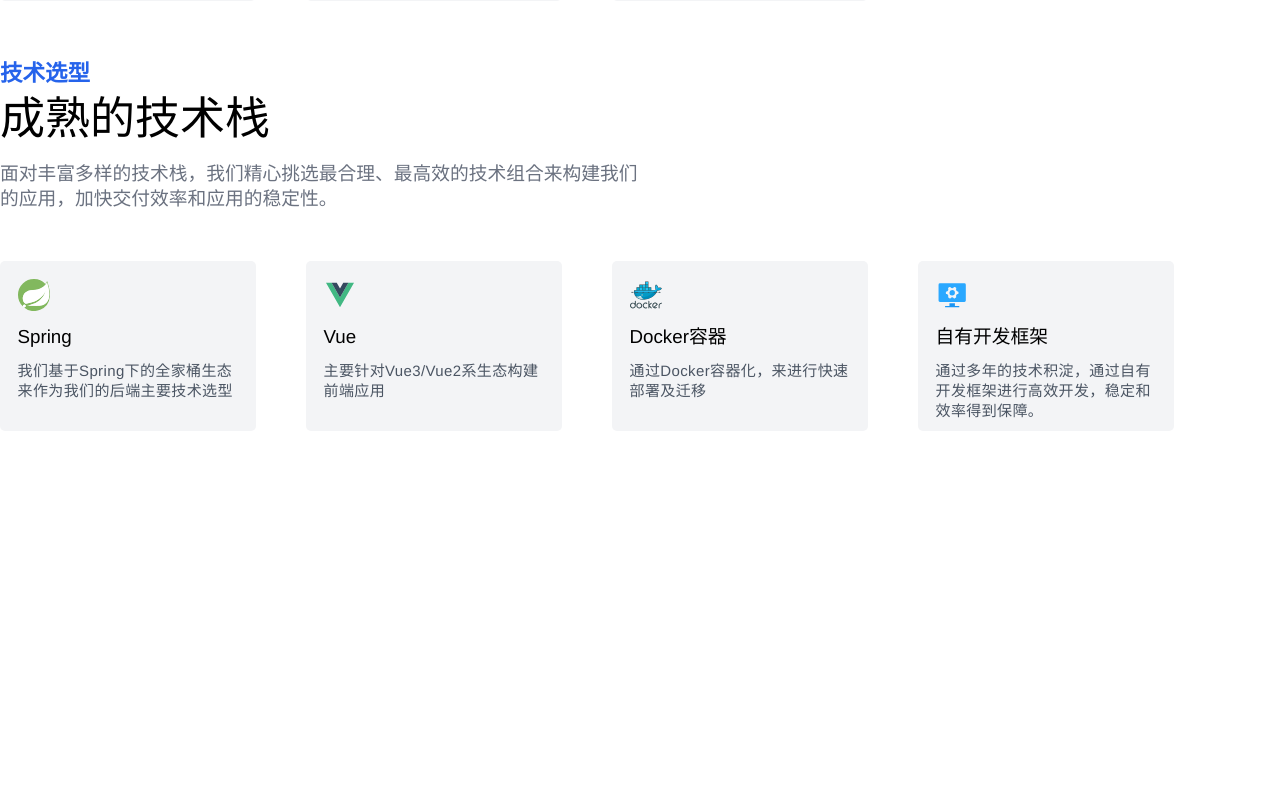
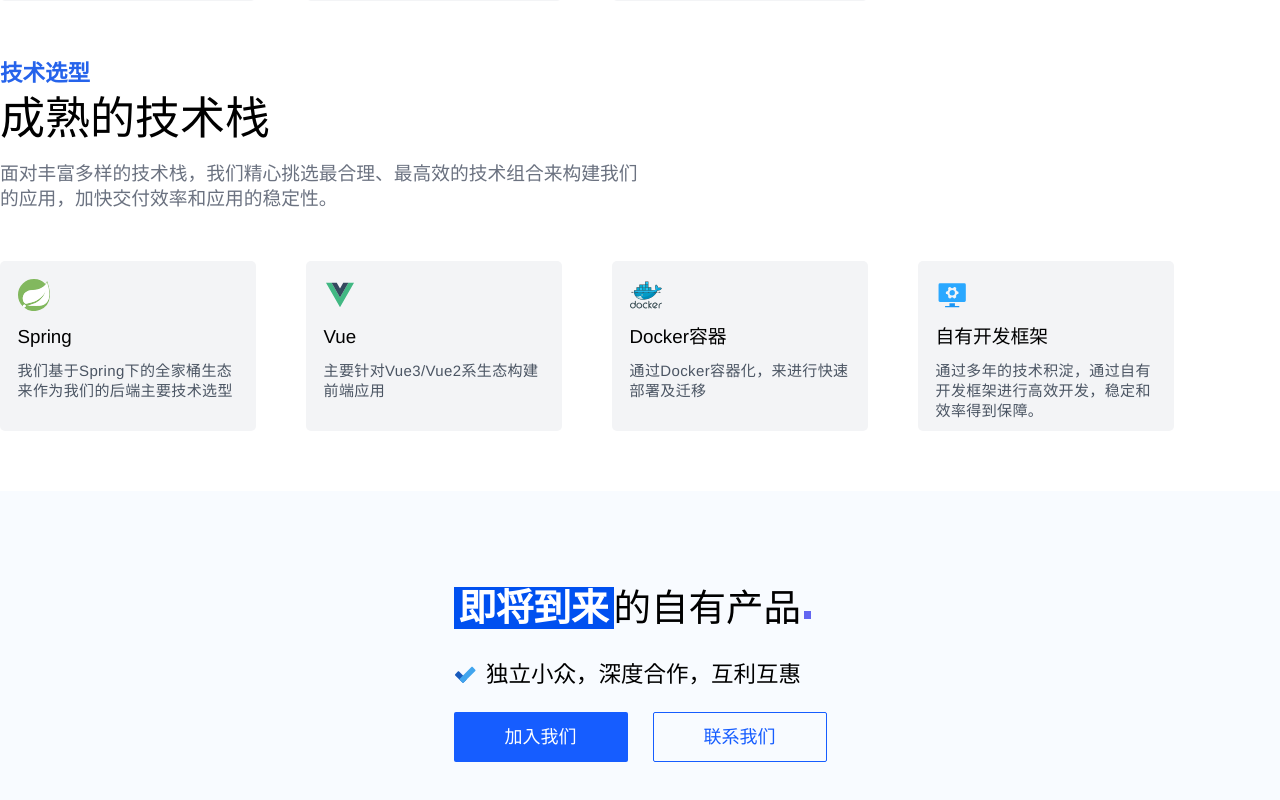
Before and after one commit to zangxiyang/eend-vue-front, a Vue app: page / in a window 1280 px wide. Shown: the part 894-1694 px from the top of the page. Before the commit the page ends 1385 px from the top, so only its background shows below. Built offline with nearby package versions, Linux system fonts and the light colour scheme; a web font is replaced by a local one.

Commit message:
[view] 完成Home中间底部显示内容的开发

```diff
--- a/index.html
+++ b/index.html
@@ -4,7 +4,7 @@
     <meta charset="UTF-8"/>
     <link rel="icon" href="/favicon.ico"/>
     <meta name="viewport" content="width=device-width, initial-scale=1.0"/>
-    <title>极束科技 - 官方网站</title>
+    <title>极束科技 - Eend.Tech | 官方网站</title>
     <link rel="preconnect" href="https://fonts.googleapis.com">
     <link rel="preconnect" href="https://fonts.gstatic.com" crossorigin>
     <link href="https://fonts.googleapis.com/css2?family=Audiowide&family=ZCOOL+QingKe+HuangYou&display=swap" rel="stylesheet">
--- a/src/view/Home.vue
+++ b/src/view/Home.vue
@@ -72,6 +72,29 @@
       </eend-card>
     </div>
   </home-item>
+
+  <div class="bottom-other overflow-hidden">
+    <div class="eend-container h-banner flex items-center justify-center">
+      <div class="container-content">
+        <div class="title">
+          <h2 class="text-6xl font-medium select-none">
+            <span class="pl-2 pr-2 text-white font-bold" style="background-color: #0050f0">即将到来</span>
+            <span class="relative">的自有产品
+            <div class="title-dots inline-block w-3 h-3 bg-indigo-500 absolute bottom-4 -right-4"></div>
+            </span>
+          </h2>
+        </div>
+        <div class="instruction flex items-center pt-14 text-4xl">
+          <svg t="1642332052702" class="icon mr-4" viewBox="0 0 1024 1024" version="1.1" xmlns="http://www.w3.org/2000/svg" p-id="13272" width="200" height="200"><path d="M232.533333 345.6l324.266667 320c17.066667 17.066667 17.066667 42.666667 0 59.733333l-117.333333 115.2c-17.066667 17.066667-42.666667 17.066667-59.733334 0l-324.266666-320c-17.066667-17.066667-17.066667-42.666667 0-59.733333l117.333333-115.2c14.933333-17.066667 42.666667-17.066667 59.733333 0z" fill="#185ABD" p-id="13273"></path><path d="M968.533333 315.733333L439.466667 840.533333c-17.066667 17.066667-42.666667 17.066667-59.733334 0L262.4 725.333333c-17.066667-17.066667-17.066667-42.666667 0-59.733333L791.466667 140.8c17.066667-17.066667 42.666667-17.066667 59.733333 0l117.333333 115.2c17.066667 17.066667 17.066667 42.666667 0 59.733333z" fill="#41A5EE" p-id="13274"></path></svg>
+          <p>独立小众，深度合作，互利互惠</p>
+        </div>
+        <div class="button-group flex items-center justify-center mt-10">
+          <a-button type="primary" size="large">加入我们</a-button>
+          <a-button type="outline" class="ml-10" size="large">联系我们</a-button>
+        </div>
+      </div>
+    </div>
+  </div>
 </template>
 
 <script setup lang="ts">
@@ -82,5 +105,12 @@ import EendCard from "@/components/EendCard/EendCard.vue";
 </script>
 
 <style lang="scss" scoped>
-
+.bottom-other{
+  background-color: #f8fbff;
+  ::v-deep .arco-btn-size-large{
+      height: 50px;
+      padding: 0 50px;
+      font-size: 18px;
+  }
+}
 </style>
--- a/tailwind.config.js
+++ b/tailwind.config.js
@@ -2,7 +2,7 @@ module.exports = {
   purge: ['./index.html', './src/**/*.{vue,js,ts,jsx,tsx}'],
   content: [],
   theme: {
-    extend: {},
+    extend: {
       height:{
         'banner': '370px'
       },
@@ -11,6 +11,7 @@ module.exports = {
       },
       minWidth:{
         '1300': '1300px'
+      },
     },
     zIndex:{
       '1': '1',
```
Lines whose indentation alone changed are shown as unchanged.
